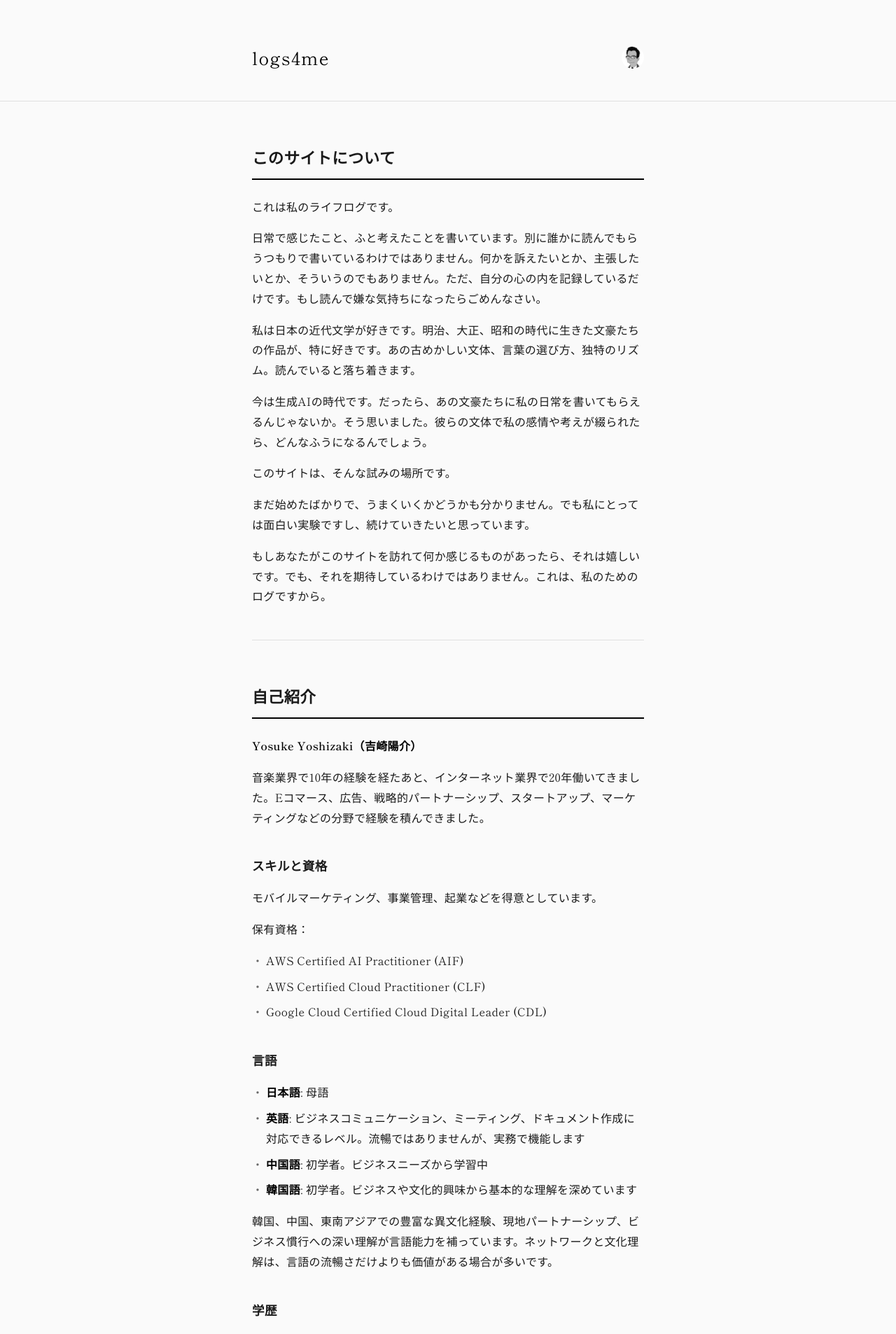
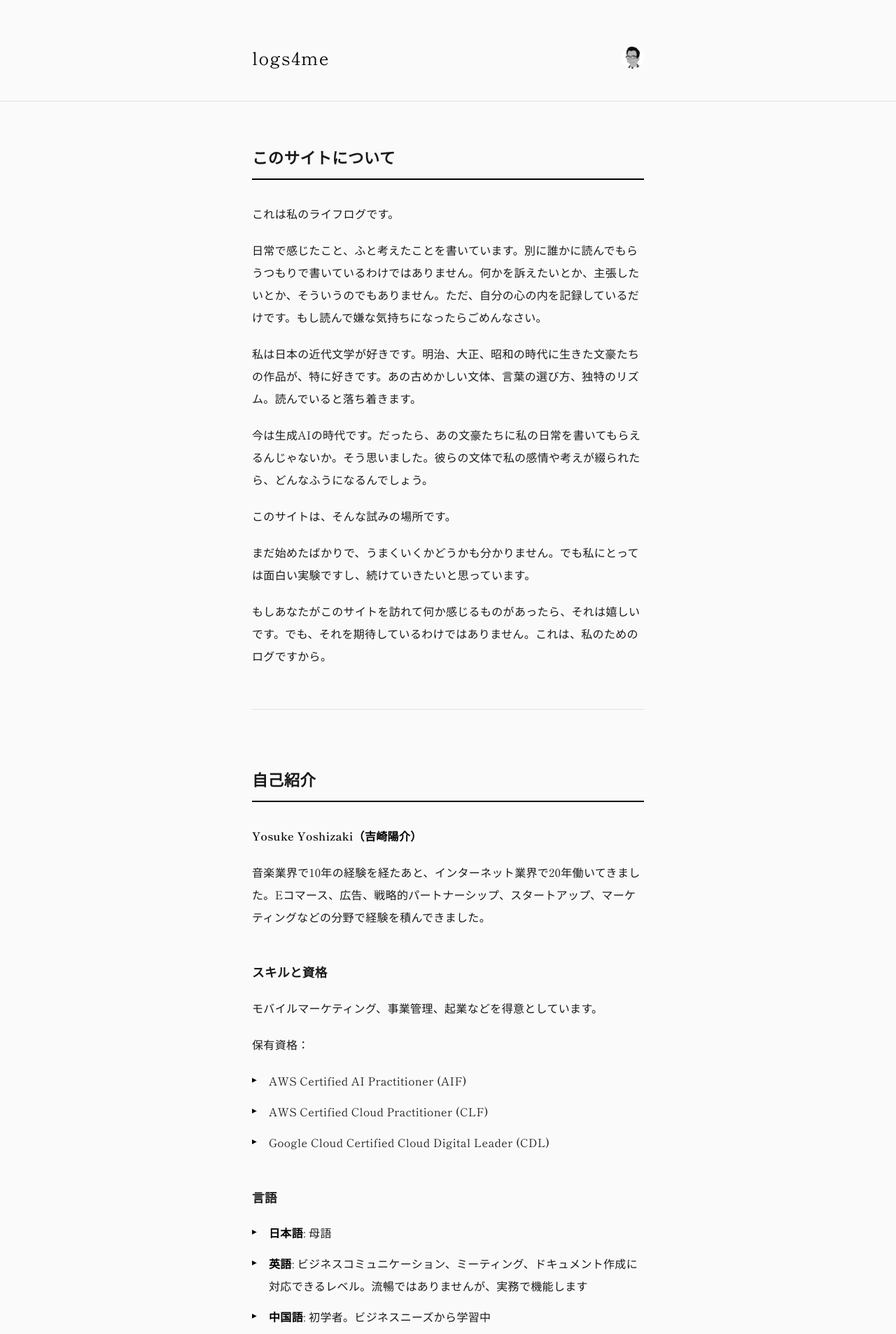
Before and after one commit to champlasonic/logs4me, a Jekyll site: the page built from about.md, in a window 1280 px wide. Shown: the top 1906 px of the page at 70% size. Built offline with Jekyll 4.4.1, drawn with Linux system fonts in a browser that asks for light colours; some web fonts are replaced.

Commit message:
Improve spacing and bullet styling on about page
- Increase line-height from 1.8 to 2.0 for better readability
- Add more spacing between sections (h2 margin-top: 80px)
- Increase spacing between paragraphs and list items
- Change bullet style from "・" to "▸" (triangle) for modern look
- Increase hr margin from 48px to 60px for better section separation

Co-Authored-By: Claude Sonnet 4.5 <noreply@anthropic.com>

```diff
--- a/assets/css/main.css
+++ b/assets/css/main.css
@@ -409,8 +409,8 @@ body {
 .site-content h2 {
   font-size: 1.4rem;
   font-weight: 700;
-  margin-top: 60px;
-  margin-bottom: 24px;
+  margin-top: 80px;
+  margin-bottom: 32px;
   padding-bottom: 12px;
   border-bottom: 2px solid #000;
   letter-spacing: 0.02em;
@@ -423,34 +423,35 @@ body {
 .site-content h3 {
   font-size: 1.1rem;
   font-weight: 600;
-  margin-top: 40px;
-  margin-bottom: 16px;
+  margin-top: 48px;
+  margin-bottom: 20px;
   letter-spacing: 0.02em;
 }
 
 .site-content p {
-  line-height: 1.8;
-  margin-bottom: 16px;
+  line-height: 2.0;
+  margin-bottom: 20px;
 }
 
 .site-content ul {
   list-style: none;
   padding-left: 0;
-  margin-bottom: 16px;
+  margin-bottom: 20px;
 }
 
 .site-content ul li {
-  padding-left: 20px;
-  margin-bottom: 8px;
+  padding-left: 24px;
+  margin-bottom: 12px;
   position: relative;
-  line-height: 1.8;
+  line-height: 2.0;
 }
 
 .site-content ul li::before {
-  content: "・";
+  content: "▸";
   position: absolute;
   left: 0;
-  color: #666;
+  color: #000;
+  font-size: 0.85em;
 }
 
 .site-content strong {
@@ -472,7 +473,7 @@ body {
 .site-content hr {
   border: none;
   border-top: 1px solid #e0e0e0;
-  margin: 48px 0;
+  margin: 60px 0;
 }
 
 /* Footer */
```
